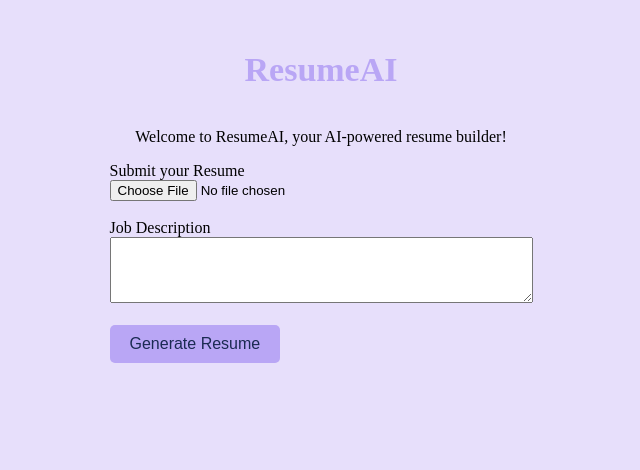
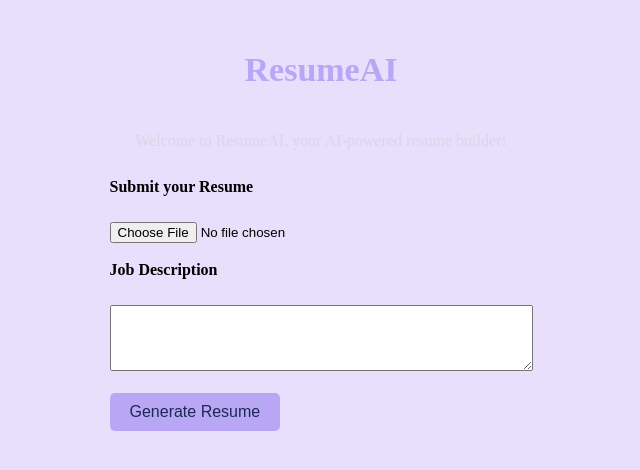
Before and after one commit to AreebaAliSiddiqui/ResumeAI, a Flask app: page / in a window 1280 px wide. Shown: the top 470 px of the page, without its empty margins (319-959 px from the left). Run offline with Flask 3, Linux system fonts and the light colour scheme.

Commit message:
Improve typography and form labels

```diff
--- a/static/site.css
+++ b/static/site.css
@@ -34,3 +34,14 @@ h1 {
     color: #B9A6F5;
     font-size: 34px;
 }
+p {
+    color: #D8D6E8;
+    line-height: 1.6;
+    margin-bottom: 25px;
+}
+
+label {
+    display: block;
+    margin-bottom: 8px;
+    font-weight: bold;
+}
```
